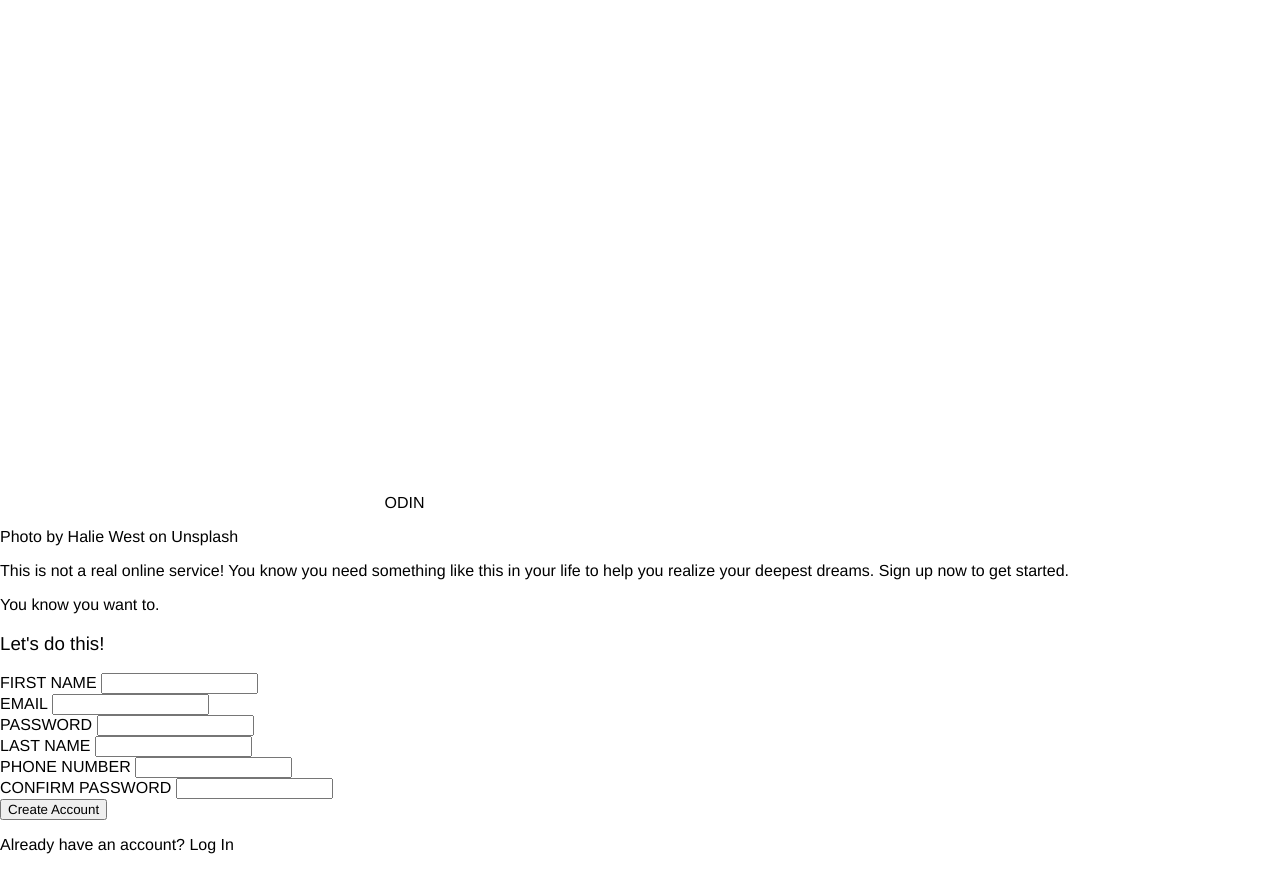
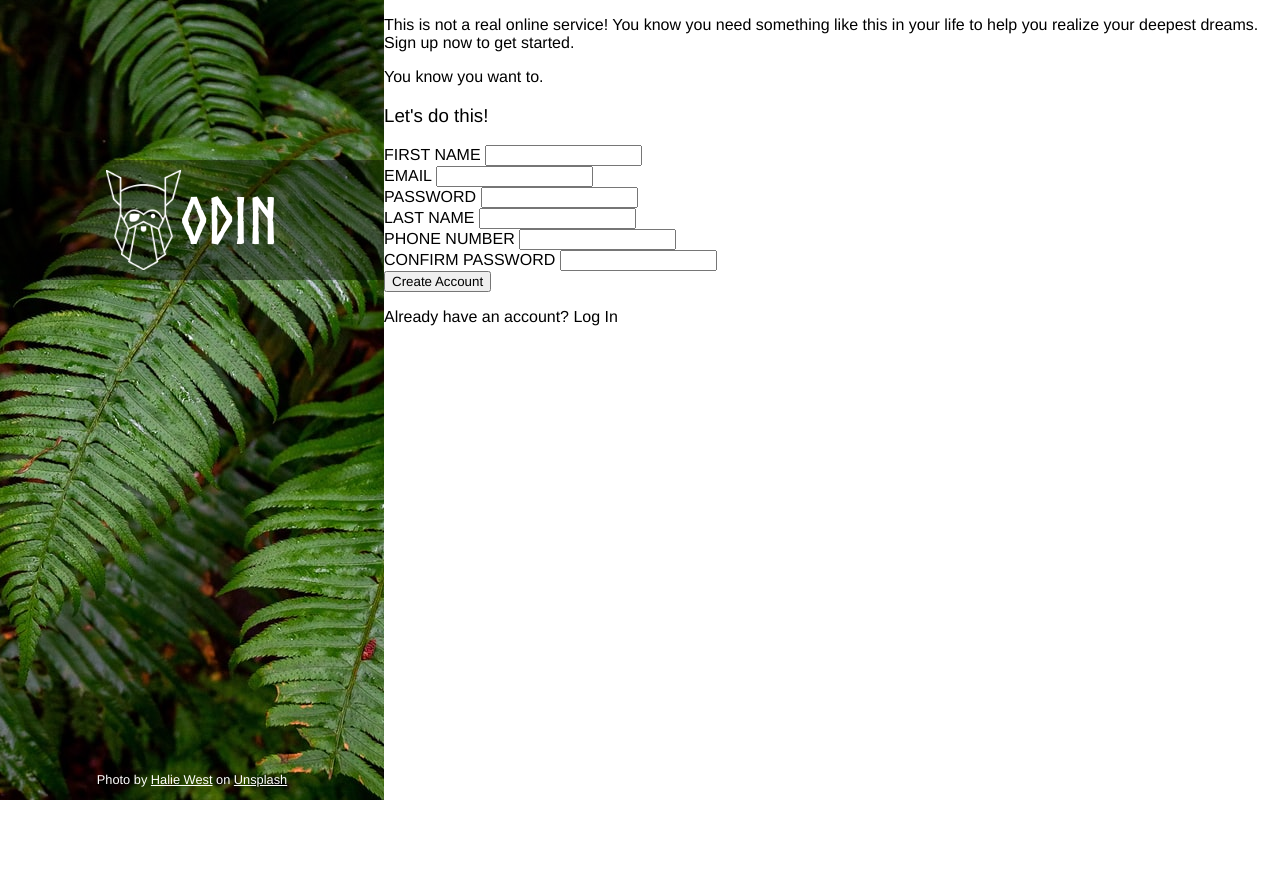
Before and after one commit to yulopadua/sign-up-form, a plain HTML site: page index.html in a window 1280 px wide. After the commit the page ends 800 px from the top, so only its background shows below. Drawn offline with Linux system fonts and the light colour scheme.

Commit message:
Add style to image section

```diff
--- a/index.html
+++ b/index.html
@@ -16,8 +16,8 @@
                     <img src="./assets/odin-lined.png" alt="odin logo">
                     ODIN
                 </div>
+                <p>Photo by <a href="">Halie West</a> on <a href="">Unsplash</a></p>
             </div>
-            <p>Photo by Halie West on Unsplash</p>
         </div>
 
         <div class="text-section">
--- a/style.css
+++ b/style.css
@@ -9,7 +9,47 @@ body {
     margin: 0;
 }
 
+a {
+    color: white;
+}
+
 @font-face {
     font-family: "Norse Bold";
     src: url(assets/Norse-Bold.otf);
 }
+
+.content {
+    display: flex;
+}
+
+.background-image {
+    background-image: url(assets/bg.jpg);
+    background-position: center center;
+    height: 100vh;
+    width: 30vw;
+    display: flex;
+    flex-direction: column;
+    justify-content: space-between;
+}
+
+.background-image > p {
+    color: white;
+    font-size: 0.8rem;
+    text-align: center;
+}
+
+.logo > img {
+    height: 100px;
+}
+
+.logo {
+    color: white;
+    font-family: "Norse Bold";
+    font-size: 4rem;
+    display: flex;
+    justify-content: center;
+    align-items: center;
+    background-color: rgba(0, 0, 0, 0.4);
+    padding: 10px 0;
+    margin-top: 20vh;
+}
```
